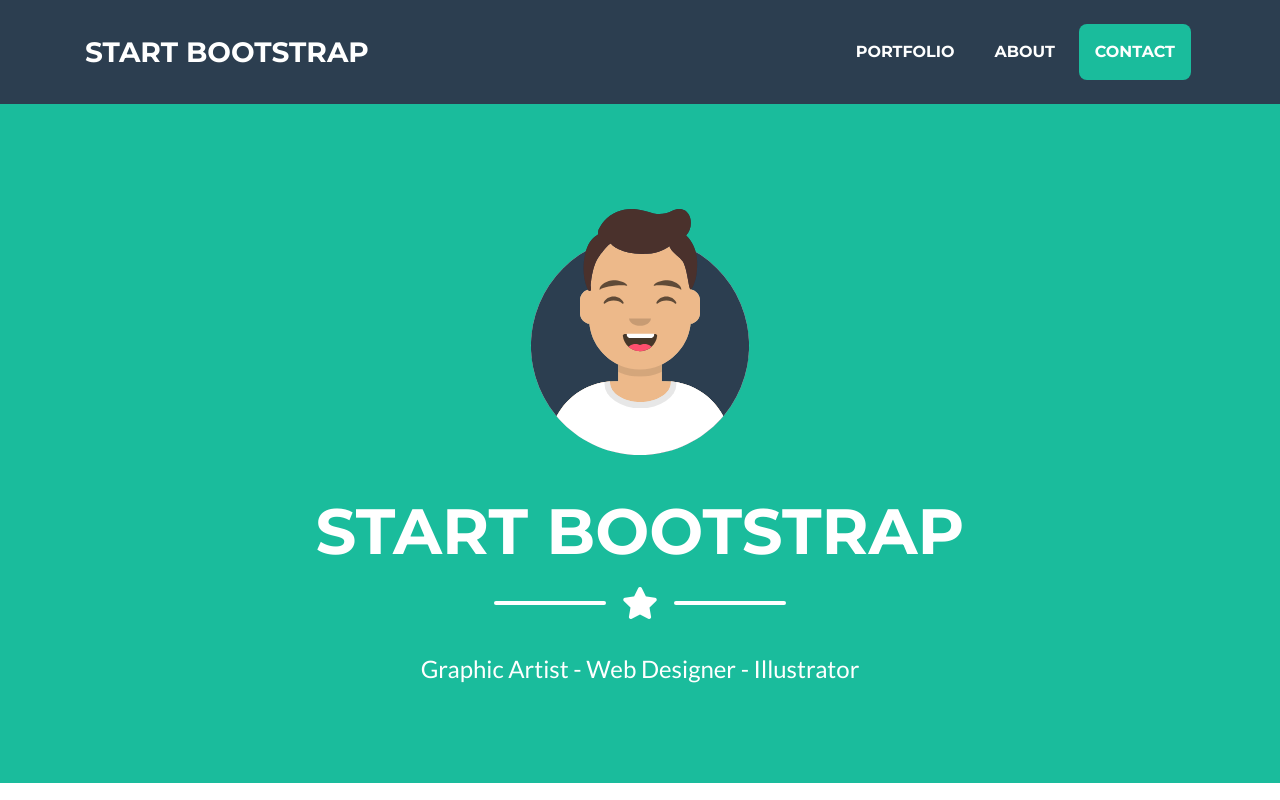
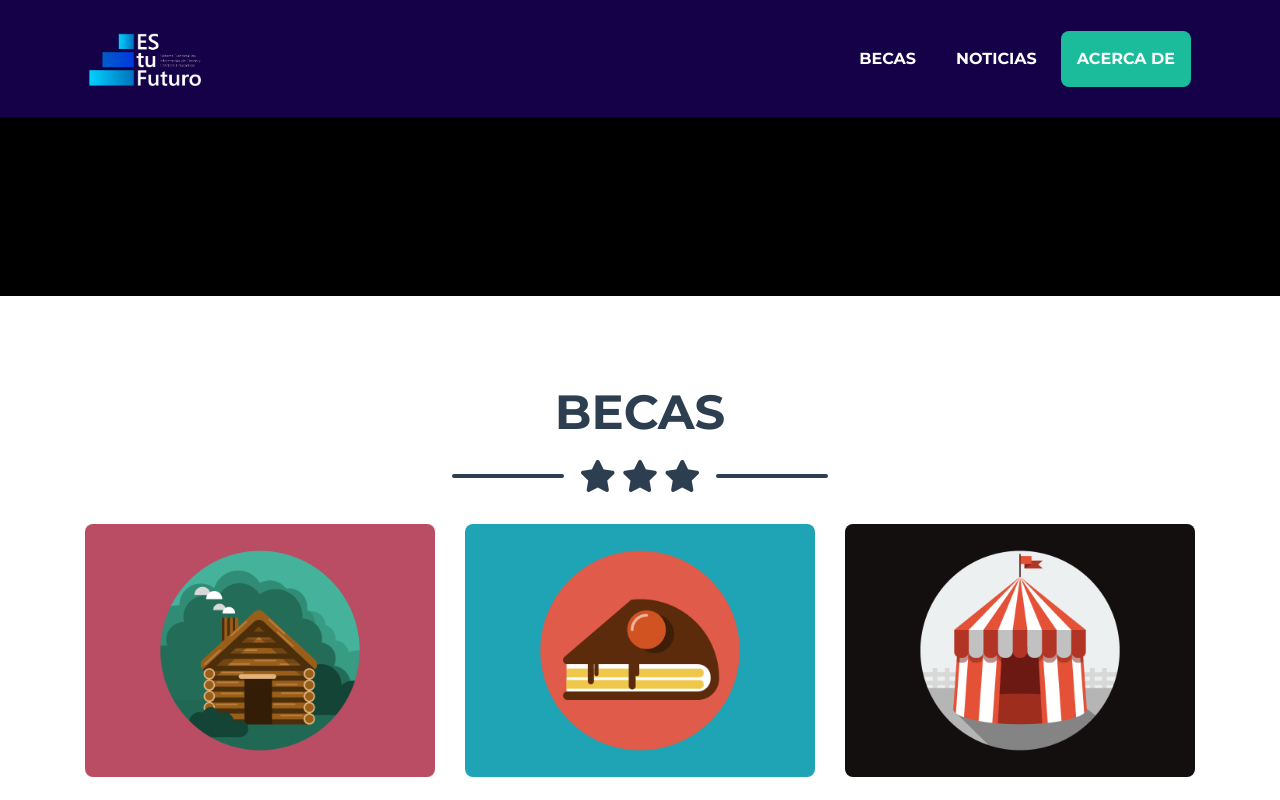
Before and after one commit to javieringacosta/apolos, a website with bundled scripts: page EsTuFuturo/index.html in a window 1280 px wide. Shown: the top 800 px of the page. Built offline with nearby package versions, Linux system fonts and the light colour scheme.

Commit message:
First commit

```diff
--- a/EsTuFuturo/index.html
+++ b/EsTuFuturo/index.html
@@ -8,7 +8,9 @@
   <meta name="description" content="">
   <meta name="author" content="">
 
-  <title>Freelancer - Start Bootstrap Theme</title>
+  <title>EsTuFuturo</title>
+
+  <link rel="icon" type="image/png" href="./img/logo.png">
 
   <!-- Custom fonts for this theme -->
   <link href="vendor/fontawesome-free/css/all.min.css" rel="stylesheet" type="text/css">
@@ -23,23 +25,23 @@
 <body id="page-top">
 
   <!-- Navigation -->
-  <nav class="navbar navbar-expand-lg bg-secondary text-uppercase fixed-top" id="mainNav">
+  <nav class="navbar navbar-expand-lg text-uppercase fixed-top" id="mainNav" style="background-color: #150147;">
     <div class="container">
-      <a class="navbar-brand js-scroll-trigger" href="#page-top">Start Bootstrap</a>
+      <!--   <a class="navbar-brand js-scroll-trigger" href="#page-top">Start Bootstrap</a>-->
+      <img src="./img/logo.png" class="navbar-brand js-scroll-trigger" href="#page-top" style="width: 120px">
       <button class="navbar-toggler navbar-toggler-right text-uppercase font-weight-bold bg-primary text-white rounded" type="button" data-toggle="collapse" data-target="#navbarResponsive" aria-controls="navbarResponsive" aria-expanded="false" aria-label="Toggle navigation">
-        Menu
         <i class="fas fa-bars"></i>
       </button>
       <div class="collapse navbar-collapse" id="navbarResponsive">
         <ul class="navbar-nav ml-auto">
           <li class="nav-item mx-0 mx-lg-1">
-            <a class="nav-link py-3 px-0 px-lg-3 rounded js-scroll-trigger" href="#portfolio">Portfolio</a>
+            <a class="nav-link py-3 px-0 px-lg-3 rounded js-scroll-trigger" href="#portfolio">Becas</a>
           </li>
           <li class="nav-item mx-0 mx-lg-1">
-            <a class="nav-link py-3 px-0 px-lg-3 rounded js-scroll-trigger" href="#about">About</a>
+            <a class="nav-link py-3 px-0 px-lg-3 rounded js-scroll-trigger" href="#about">Noticias</a>
           </li>
           <li class="nav-item mx-0 mx-lg-1">
-            <a class="nav-link py-3 px-0 px-lg-3 rounded js-scroll-trigger" href="#contact">Contact</a>
+            <a class="nav-link py-3 px-0 px-lg-3 rounded js-scroll-trigger" href="#contact">Acerca de</a>
           </li>
         </ul>
       </div>
@@ -47,26 +49,8 @@
   </nav>
 
   <!-- Masthead -->
-  <header class="masthead bg-primary text-white text-center">
+  <header class="masthead text-white text-center" style="background-color: black">
     <div class="container d-flex align-items-center flex-column">
-
-      <!-- Masthead Avatar Image -->
-      <img class="masthead-avatar mb-5" src="img/avataaars.svg" alt="">
-
-      <!-- Masthead Heading -->
-      <h1 class="masthead-heading text-uppercase mb-0">Start Bootstrap</h1>
-
-      <!-- Icon Divider -->
-      <div class="divider-custom divider-light">
-        <div class="divider-custom-line"></div>
-        <div class="divider-custom-icon">
-          <i class="fas fa-star"></i>
-        </div>
-        <div class="divider-custom-line"></div>
-      </div>
-
-      <!-- Masthead Subheading -->
-      <p class="masthead-subheading font-weight-light mb-0">Graphic Artist - Web Designer - Illustrator</p>
 
     </div>
   </header>
@@ -76,17 +60,18 @@
     <div class="container">
 
       <!-- Portfolio Section Heading -->
-      <h2 class="page-section-heading text-center text-uppercase text-secondary mb-0">Portfolio</h2>
+      <h2 class="page-section-heading text-center text-uppercase text-secondary mb-0">Becas</h2>
 
       <!-- Icon Divider -->
       <div class="divider-custom">
         <div class="divider-custom-line"></div>
         <div class="divider-custom-icon">
           <i class="fas fa-star"></i>
+          <i class="fas fa-star"></i>
+          <i class="fas fa-star"></i>
         </div>
         <div class="divider-custom-line"></div>
       </div>
-
       <!-- Portfolio Grid Items -->
       <div class="row">
 
@@ -173,7 +158,7 @@
     <div class="container">
 
       <!-- About Section Heading -->
-      <h2 class="page-section-heading text-center text-uppercase text-white">About</h2>
+      <h2 class="page-section-heading text-center text-uppercase text-white">Noticias</h2>
 
       <!-- Icon Divider -->
       <div class="divider-custom divider-light">
@@ -210,7 +195,7 @@
     <div class="container">
 
       <!-- Contact Section Heading -->
-      <h2 class="page-section-heading text-center text-uppercase text-secondary mb-0">Contact Me</h2>
+      <h2 class="page-section-heading text-center text-uppercase text-secondary mb-0">Acerca de</h2>
 
       <!-- Icon Divider -->
       <div class="divider-custom">
```
Also changed, not shown: EsTuFuturo/img/logo.png (added).
